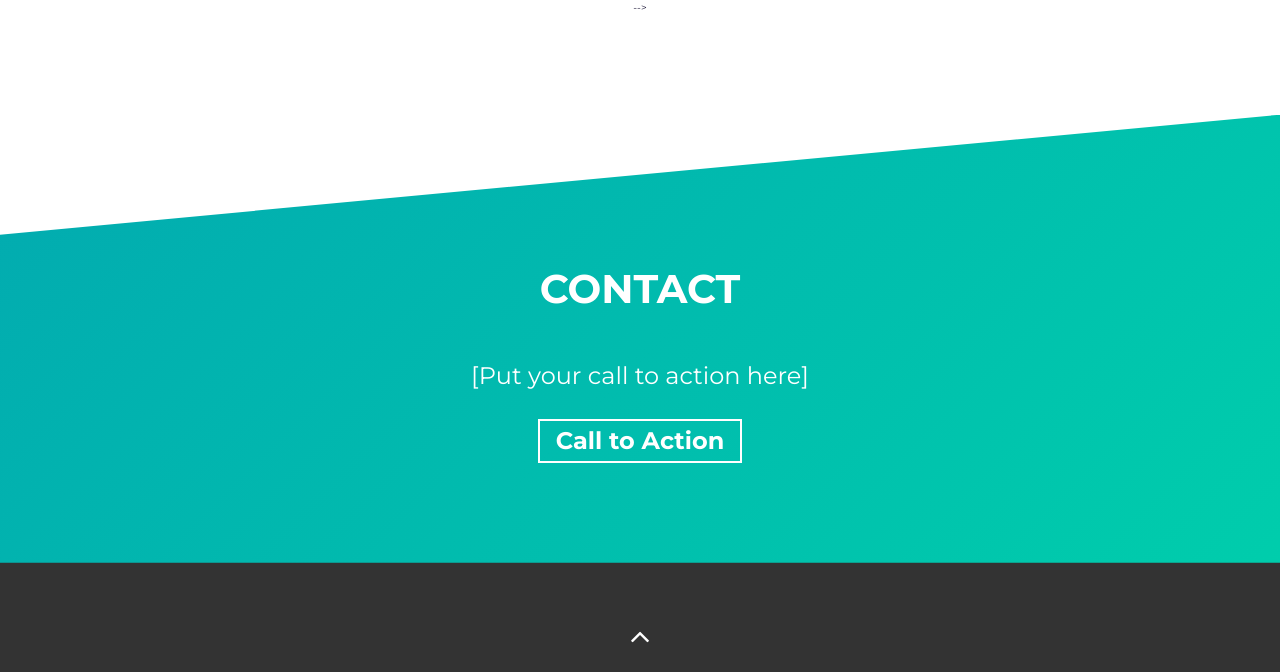
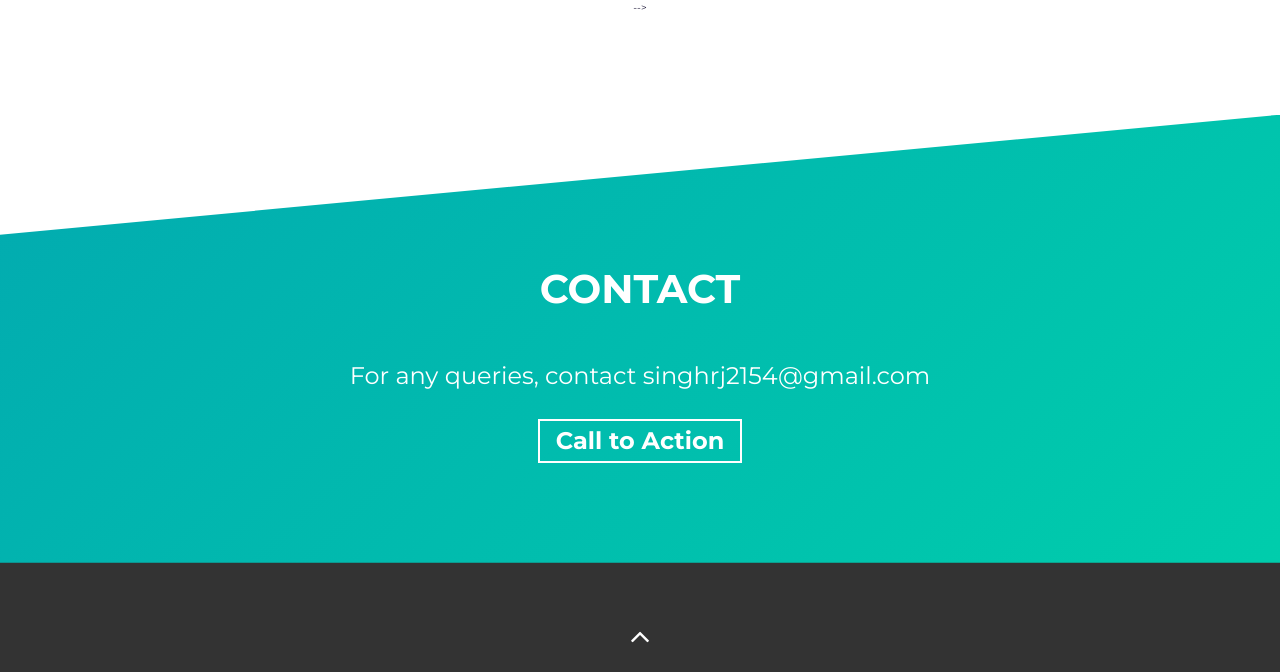
Before and after one commit to noahanno/Simple-folio, a website built with Parcel: page src/index.html in a window 1280 px wide. Shown: the part 3493-4165 px from the top of the page. Built offline with nearby package versions, Linux system fonts and the light colour scheme.

Commit message:
Update index.html

```diff
--- a/src/index.html
+++ b/src/index.html
@@ -274,7 +274,7 @@
       <div class="container">
         <h2 class="section-title">Contact</h2>
         <div class="contact-wrapper load-hidden">
-          <p class="contact-wrapper__text">[Put your call to action here]</p>
+          <p class="contact-wrapper__text">For any queries, contact singhrj2154@gmail.com</p>
           <a
             rel="noreferrer"
             target="_blank"
```
